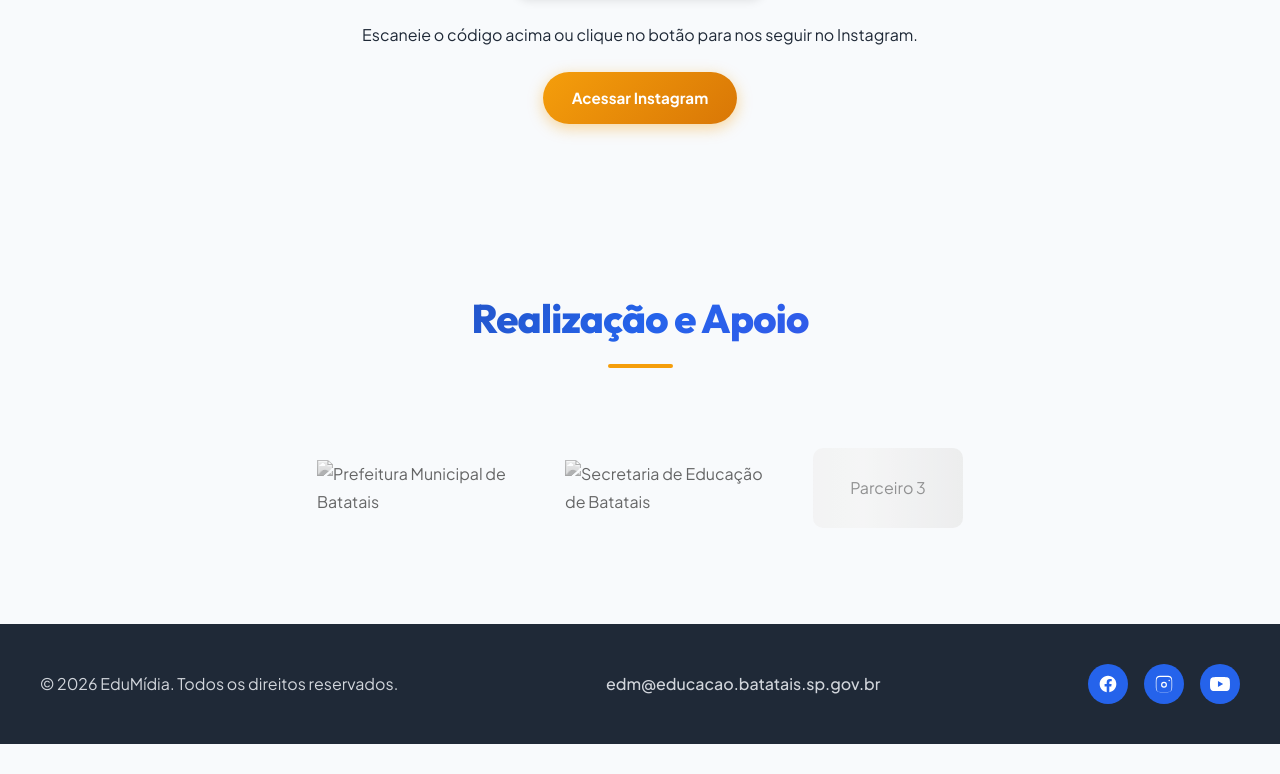
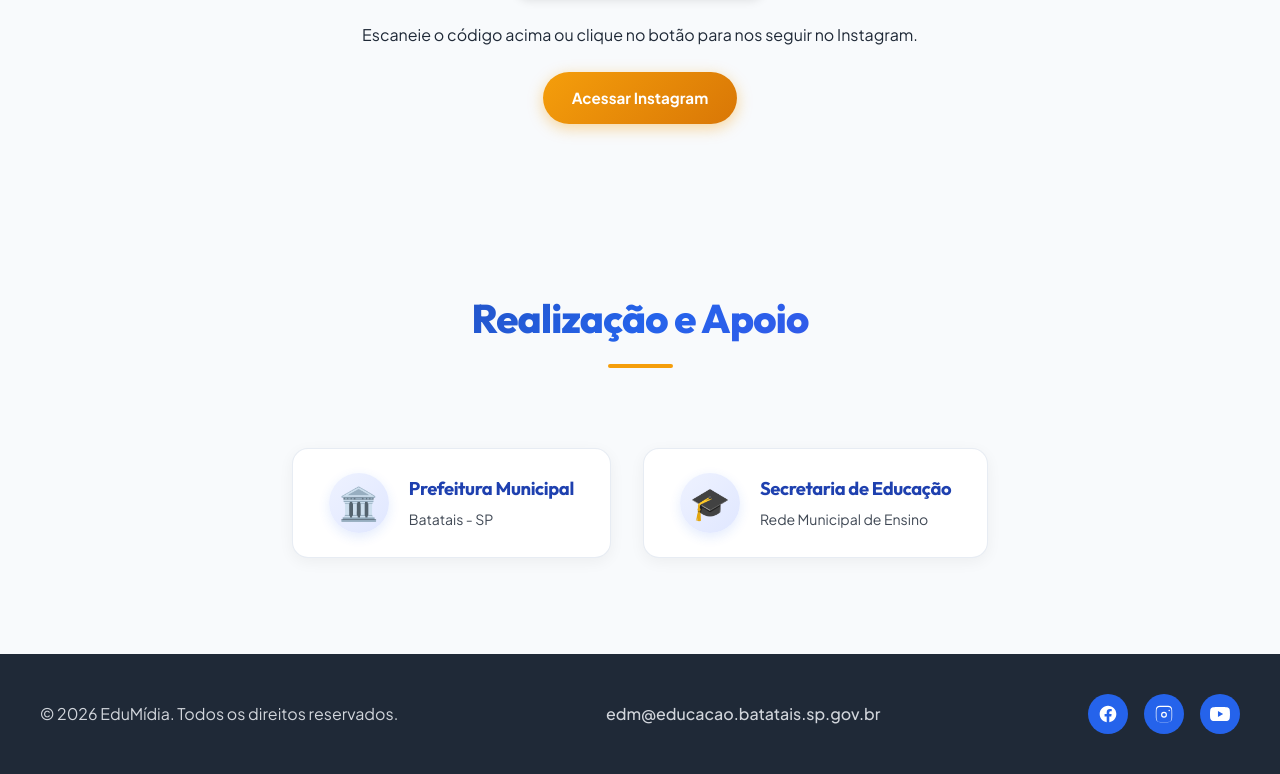
Before and after one commit to educacao-tech/educacaodigital, a plain HTML site: page index.html in a window 1280 px wide. Shown: the part 5194-5968 px from the top of the page. Before the commit the page ends 5938 px from the top, so only its background shows below. Drawn offline with Linux system fonts and the light colour scheme.

Commit message:
Arrumar seção Realização e Apoio com cards de parceiros estilizados

```diff
--- a/index.html
+++ b/index.html
@@ -370,16 +370,18 @@
     <section id="parceiros" class="section">
         <h2 class="section-title">Realização e Apoio</h2>
         <div class="partners-grid">
-            <div class="partner-item">
-                <img src="logo-prefeitura.png" alt="Prefeitura Municipal de Batatais" loading="lazy">
+            <div class="partner-card">
+                <div class="partner-icon">🏛️</div>
+                <div class="partner-info">
+                    <h3>Prefeitura Municipal</h3>
+                    <p>Batatais - SP</p>
+                </div>
             </div>
-            <div class="partner-item">
-                <img src="logo-secretaria.png" alt="Secretaria de Educação de Batatais" loading="lazy">
-            </div>
-            <!-- Adicione mais parceiros conforme necessário -->
-            <div class="partner-item">
-                <div class="about-image-placeholder" style="height: 80px; width: 150px;">
-                    <span>Parceiro 3</span>
+            <div class="partner-card">
+                <div class="partner-icon">🎓</div>
+                <div class="partner-info">
+                    <h3>Secretaria de Educação</h3>
+                    <p>Rede Municipal de Ensino</p>
                 </div>
             </div>
         </div>
--- a/style.css
+++ b/style.css
@@ -578,36 +578,65 @@ html[data-theme="dark"] .social-links a:hover {
     color: var(--white); /* Texto branco no hover do modo escuro */
 }
 
-/* Seção de Parceiros */
+/* Seção de Parceiros e Realização */
 .partners-grid {
     display: flex;
     flex-wrap: wrap;
     justify-content: center;
     align-items: center;
-    gap: 3rem;
-    padding: 1rem;
+    gap: 2rem;
+    padding: 1rem 0;
 }
-.partner-item {
-    max-width: 200px;
-    filter: grayscale(1);
-    opacity: 0.7;
-    transition: all 0.3s ease;
+.partner-card {
+    background: var(--white);
+    border: 1px solid var(--border-color);
+    border-radius: var(--radius-lg);
+    padding: 1.5rem 2.25rem;
+    display: flex;
+    align-items: center;
+    gap: 1.25rem;
+    box-shadow: 0 4px 15px rgba(0, 0, 0, 0.05);
+    transition: all 0.35s cubic-bezier(0.4, 0, 0.2, 1);
+    min-width: 280px;
 }
-.partner-item:hover {
-    filter: grayscale(0);
-    opacity: 1;
-    transform: scale(1.05);
+.partner-card:hover {
+    transform: translateY(-5px);
+    box-shadow: 0 14px 28px rgba(37, 99, 235, 0.14);
+    border-color: rgba(37, 99, 235, 0.35);
 }
-.partner-item img {
-    width: 100%;
-    height: auto;
-    object-fit: contain;
+.partner-icon {
+    font-size: 2rem;
+    width: 60px;
+    height: 60px;
+    background: linear-gradient(135deg, #eef2ff 0%, #e0e7ff 100%);
+    border-radius: 50%;
+    display: flex;
+    align-items: center;
+    justify-content: center;
+    box-shadow: 0 4px 12px rgba(37, 99, 235, 0.12);
+    flex-shrink: 0;
+    transition: transform 0.3s ease;
 }
-html[data-theme="dark"] .partner-item {
-    filter: grayscale(1) invert(0.8);
+html[data-theme="dark"] .partner-icon {
+    background: linear-gradient(135deg, #1e293b 0%, #334155 100%);
 }
-html[data-theme="dark"] .partner-item:hover {
-    filter: grayscale(0) invert(0);
+.partner-card:hover .partner-icon {
+    transform: scale(1.1) rotate(5deg);
+}
+.partner-info h3 {
+    font-size: 1.15rem;
+    color: var(--secondary-color);
+    margin: 0;
+    font-weight: 700;
+}
+html[data-theme="dark"] .partner-info h3 {
+    color: var(--primary-color);
+}
+.partner-info p {
+    font-size: 0.88rem;
+    color: var(--text-color);
+    opacity: 0.85;
+    margin: 0.25rem 0 0 0;
 }
 
 /* Responsividade */
```
